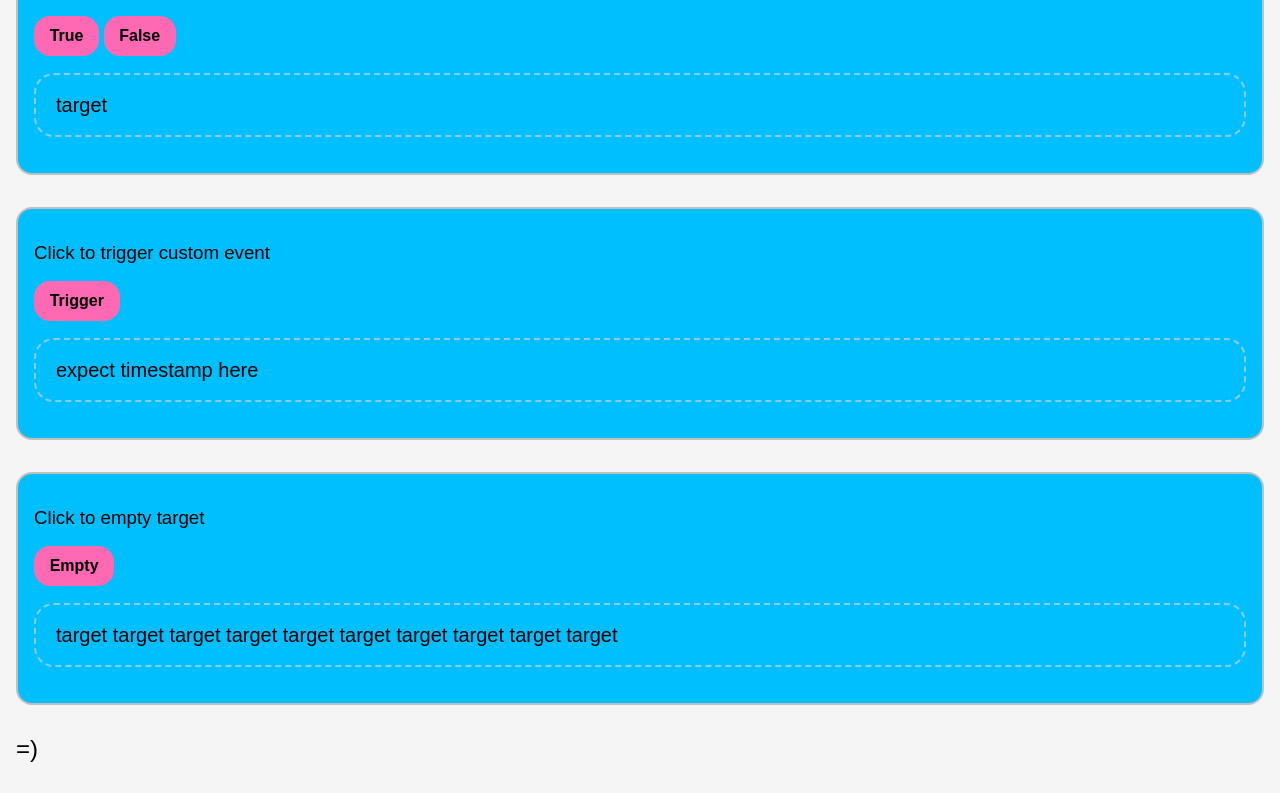
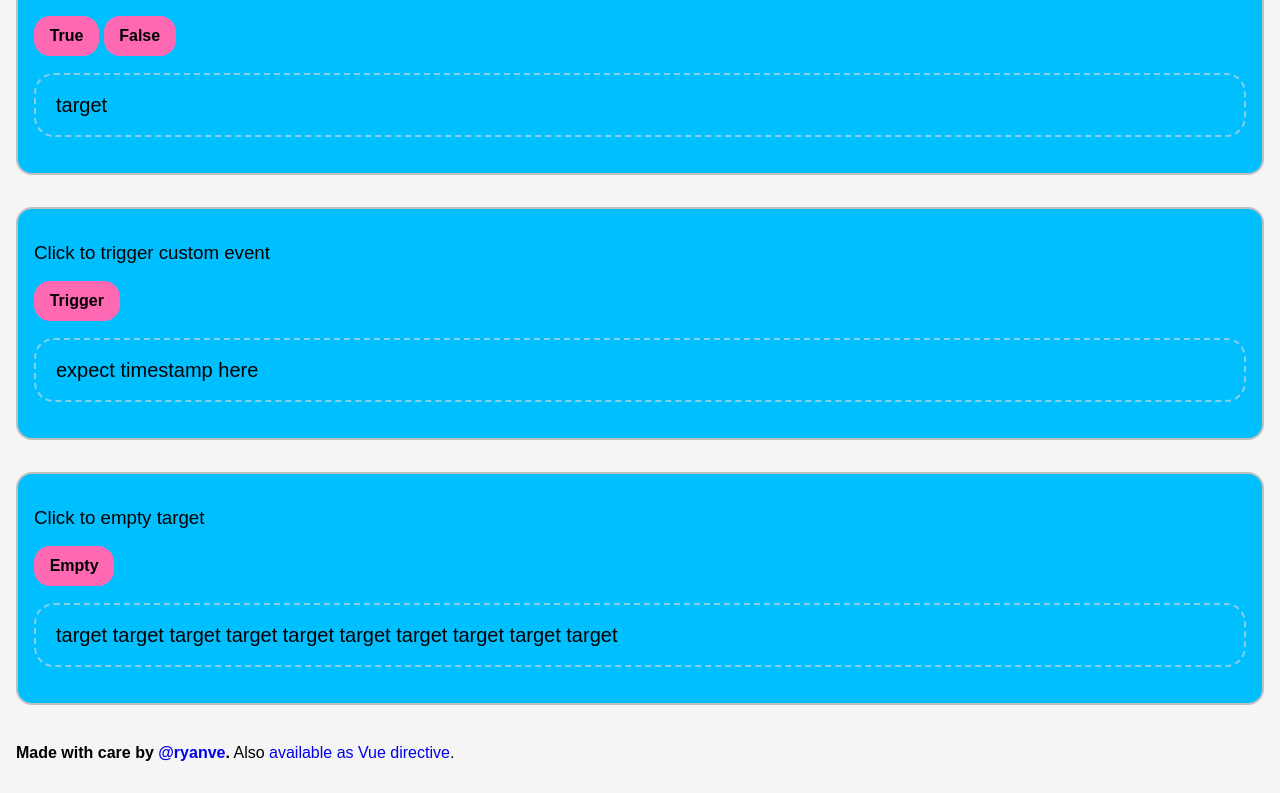
Before and after one commit to ryanve/togg, a website with bundled scripts: page index.html in a window 1280 px wide. Shown: the part 1540-2333 px from the top of the page. Built offline with nearby package versions, Linux system fonts and the light colour scheme.

Commit message:
add footer

```diff
--- a/index.html
+++ b/index.html
@@ -83,7 +83,10 @@
   </li>
 </ul>
 
-<p class="blurb">=)</p>
+<footer>
+  <b>Made with care by <a href="https://github.com/ryanve/">@ryanve</a>.</b>
+  Also <a href="https://ryanve.github.io/v-togg/">available as Vue directive</a>.
+</footer>
 
 <script src="https://ajax.googleapis.com/ajax/libs/jquery/3.1.1/jquery.slim.min.js"></script>
 <script src="https://ajax.googleapis.com/ajax/libs/angularjs/1.5.7/angular.min.js"></script>
```
